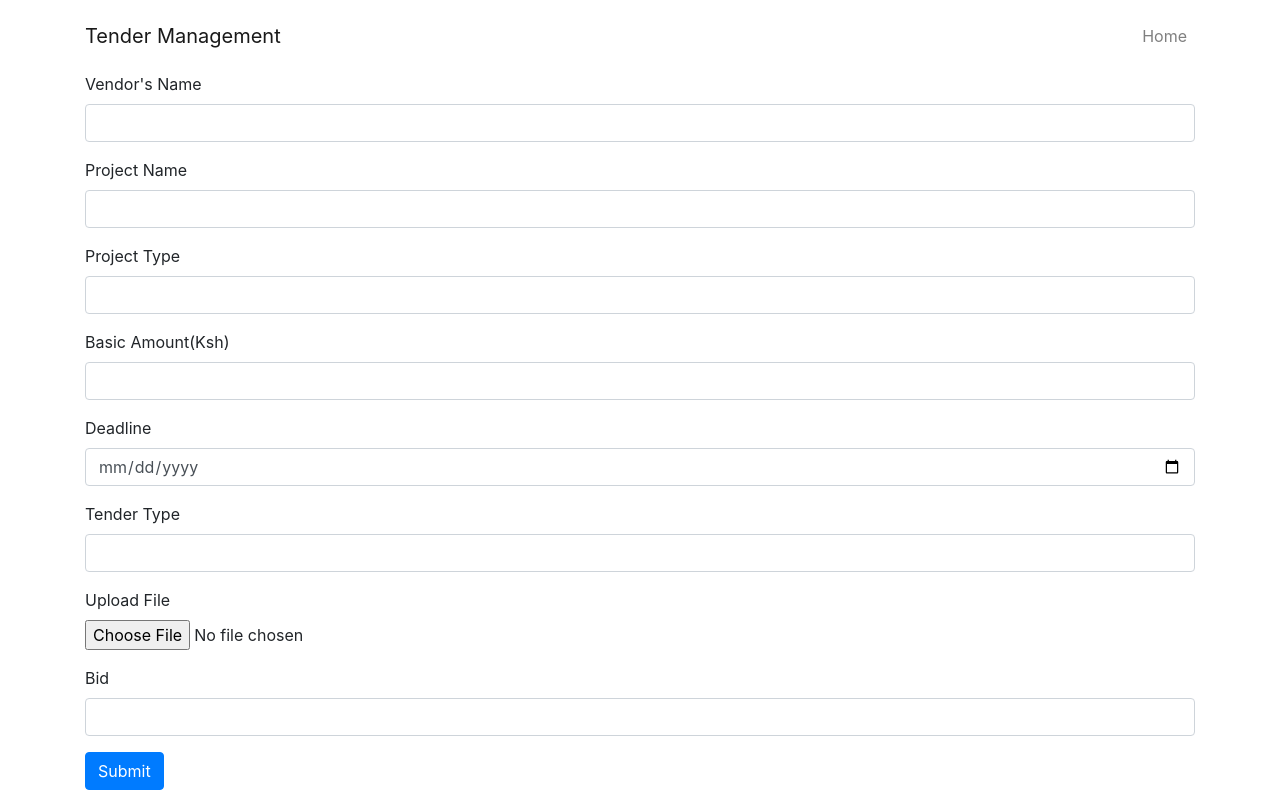
After one commit to lukoritob/Tum, a Django app: page /bmcs/addTender/ in a window 1280 px wide. The commit adds this page. Run offline with Django 3.2, Linux system fonts and the light colour scheme; some libraries are stand-ins or nearby versions.

Commit message:
finalize on adding new tenders

```diff
--- a/bmcs/urls.py
+++ b/bmcs/urls.py
@@ -27,12 +27,21 @@ path('display1/', views.display1, name='display1'),
 path('display2/', views.display2, name='display2'),
 path('display3/', views.display3, name='display3'),
 path('display4/', views.display4, name='display4'),
-path('save/',     views.save,     name='save'),
+#path('save/',     views.save,     name='save'),
 
 path('document/<str:doc>', views.board, name="document"),
 
 path('delete/<str:doc>', views.delete, name="delete"),
 
-path('add/', views.DocumentCreateView.as_view(), name="add"),
+path('more/<str:doc>', views.more, name="more"),
+
+path('add/',       views.add,       name="add"),
+
+path('tender/',       views.add,       name="tender"),
+
+path('addTender/', views.addTender, name="addTender"),
+
+
+#path('add/', views.DocumentCreateView.as_view(), name="add"),
 
 ]
--- a/bmcs/views.py
+++ b/bmcs/views.py
@@ -5,6 +5,9 @@ from django.contrib import messages
 from django.forms import ModelForm
 from .models import UpcomingTenders,VendorsTable,Document
 from django.utils.encoding import smart_str
+from django.views.generic import CreateView
+from .models import Document
+import datetime
 
 
 # Create your views here.
@@ -26,28 +29,67 @@ def board(request,doc):
             response['X-Sendfile'] = smart_str(path)
     return response
 
-def board(request,doc):
-    documents = Document.objects.all()
-    response = ''
-    for i in documents:
-        print(i.id)
-        if int(i.id) == int(doc):
-            path = str(i.document)
-            print(path)
-            response = HttpResponse(content_type='application/force-download')
-            response['Content-Disposition'] = 'attachment; filename=%s' % smart_str(path)
-            response['X-Sendfile'] = smart_str(path)
-    return response
-
 def delete(request,doc):
     Document.objects.get(id= doc).delete()
     return redirect('doc')
 
+def more(request,doc):
+    document = Document.objects.get(id= doc)
+    print(document)
+    return render(request, 'bmcs/more.html',{'document':document})
+
 def add(request):
+    if request.method == 'POST':
+        if request.POST.get('description') and request.POST.get('file'):
+            document=Document()
+            document.description= request.POST.get('description')
+            document.document= request.POST.get('file')
+            document.upload_at = datetime.datetime.now()
+            document.save()
+            return redirect('doc')
+        else:
+            return redirect('doc')
+
     return render(request, 'bmcs/add.html')
 
-from django.views.generic import CreateView
-from .models import Document
+def adds(request):
+    if request.method == 'POST':
+        if request.POST.get('owner') and request.POST.get('file'):
+            print('Si mbaya')
+            document=Document()
+            document.description= request.POST.get('description')
+            document.document= request.POST.get('file')
+            document.upload_at = datetime.datetime.now()
+            document.save()
+            return redirect('doc')
+        else:
+            return redirect('doc')
+
+    return render(request, 'bmcs/add.html')
+def addTender(request):
+    if request.method == 'POST':
+        #print(request.POST.get('owner'))
+        document=UpcomingTenders()
+        print(document)
+        document.Vendors_Name =     request.POST.get('owner')
+        document.Project_Name =     request.POST.get('name')
+        document.Basic_Amount_Ksh = request.POST.get('amount')
+        document.Project_Type =     request.POST.get('project_type')
+        document.Bid_Close_Date =   request.POST.get('deadline')
+        document.Tender_Type =      request.POST.get('type')
+        document.Project_file =     request.POST.get('file')
+        document.Bid =              request.POST.get('bid')
+        document.save()
+        return redirect('dashboard')
+    else:
+        return render(request, 'bmcs/addTender.html')
+
+    return render(request, 'bmcs/addTender.html')
+
+
+
+
+
 
 class DocumentCreateView(CreateView):
     model = Document
@@ -66,31 +108,10 @@ def indexView(request):
     return render(request, 'bmcs/home.html')
 
 
-def save(request):
-    if request.method == 'POST':
-        form = DocumentForm(request.POST)
-        if form.is_valid():
-            document = form.save(commit=False)
-            document.description = request.description
-            document.document = document.document
-            #post.published_date = timezone.now()
-            print(document)
-            post.save()
-            return redirect('doc')
-        else:
-            return redirect('doc')
-    else:
-        return redirect('doc')
-
-
-
 @login_required
 def dashboardView(request):
-    trial1 = UpcomingTenders.objects.all()
-    context={
-        'trial1':trial1
-    }
-    return render(request, 'bmcs/display1.html',context)
+    tenders = UpcomingTenders.objects.all()
+    return render(request, 'bmcs/dashboard.html',{'tenders': tenders})
 
 
 def registerView(request):
@@ -105,10 +126,6 @@ def registerView(request):
         form = UserRegisterForm()
     return render(request, 'bmcs/register.html',{'form':form})
 
-def bid(request):
-    context = {
-    }
-    return render(request,'bmcs/bid.html',context)
 class UpcomingTendersForm(ModelForm):
     class Meta:
         model = UpcomingTenders
@@ -124,18 +141,6 @@ def query1(request):
         }
         return render(request, 'bmcs/input1.html' ,context)
 # def query1(request):
-#     if request.method == "GET":
-#         if id==0:
-#             form = UpcomingTendersForm()
-#         else:
-#             retrieve = UpcomingTenders.objects.get(pk=id)
-#             form = UpcomingTendersForm(instance=retrieve)
-#         return render(request, "angel/input1.html",{'form':form})
-#     else:
-#         form = UpcomingTendersForm(request.POST)
-#         if form.is_valid():
-#             form.save()
-#         return redirect('/input1/input1')
 class VendorsTableForm(ModelForm):
     class Meta:
         model = VendorsTable
@@ -170,6 +175,10 @@ def deleteme1(request, Tender_Id):
     employee=UpcomingTenders.objects.get(pk=Tender_Id)
     employee.delete()
     return redirect('/bmcs/display1')
+def bid(request):
+    context = {
+    }
+    return render(request,'bmcs/edit.html',context)
 
 def edit(request):
     context = {
--- a/templates/bmcs/aboard.html
+++ b/templates/bmcs/aboard.html
@@ -4,7 +4,6 @@
     <table class="table table-hover">
         <div class="row">
             <h1>Documents</h1>
-            <!--<button type="button" class="btn btn-success" href="{% url 'add' %}">Add More</button>-->
             <a href="{% url 'add' %}" class="btn btn-secondary btn-lg " role="button" aria-disabled="true">Add More</a>
 
         </div>
@@ -14,6 +13,7 @@
                 <th>Document</th>
                 <th>Date Uploaded</th>
                 <th>Download</th>
+                <th>Learn More</th>
                 <th>Delete</th>
             </tr>
         </thead>
@@ -27,6 +27,9 @@
                     <a href="{% url 'document' item.id %}" class="btn btn-outline-info">Download Record</a>
                 </td>
                 <td>
+                    <a href="{% url 'more' item.id %}" class="btn btn-outline-info">Learn More</a>
+                </td>
+                <td>
                     <a href="{% url 'delete' item.id %}" class="btn btn-outline-info">Delete Record</a>
                 </td>
             </tr>
--- /dev/null
+++ b/templates/bmcs/addTender.html
@@ -0,0 +1,42 @@
+{% extends 'index.html' %}
+{% load crispy_forms_tags %}
+{% block content %}
+<div class="container">
+    <form action="/bmcs/addTender/" method="POST">
+        {% csrf_token %}
+        <div class="form-group">
+            <label for="Description">Vendor's Name</label>
+            <input type="text" class="form-control" name="owner" aria-describedby="description">
+        </div>
+        <div class="form-group">
+            <label for="Description">Project Name</label>
+            <input type="text" class="form-control" name="name" aria-describedby="description">
+        </div>
+        <div class="form-group">
+            <label for="Description">Project Type</label>
+            <input type="text" class="form-control" name="project_type" aria-describedby="description">
+        </div>
+        <div class="form-group">
+            <label for="Description">Basic Amount(Ksh)</label>
+            <input type="text" class="form-control" name="amount" aria-describedby="description">
+        </div>
+        <div class="form-group">
+            <label for="Description">Deadline</label>
+            <input type="date" class="form-control" name="deadline" aria-describedby="description">
+        </div>
+        <div class="form-group">
+            <label for="Description">Tender Type</label>
+            <input type="text" class="form-control" name="type" aria-describedby="description">
+        </div>
+        <div class="form-group">
+            <label for="File">Upload File</label>
+            <input type="file" class="form-control-file" name="file">
+        </div>
+        <div class="form-group">
+            <label for="Description">Bid</label>
+            <input type="text" class="form-control" name="bid" aria-describedby="description">
+        </div>
+        <button type="submit" class="btn btn-primary">Submit</button>
+    </form>
+</div>
+{% endblock %}
--- a/tum/settings.py
+++ b/tum/settings.py
@@ -133,3 +133,5 @@ STATICFILES_DIRS = (
     os.path.join(BASE_DIR, 'static'),
     os.path.join(BASE_DIR, "templates/static")
 )
+
+LOGIN_REDIRECT_URL = '/bmcs/doc/'
```
Also changed, not shown: templates/bmcs/add.html (+8 -10 lines), templates/bmcs/dashboard.html (renamed from templates/bmcs/display1.html, +14 -9 lines), templates/bmcs/more.html (added, +11 -0 lines), db.sqlite3.
